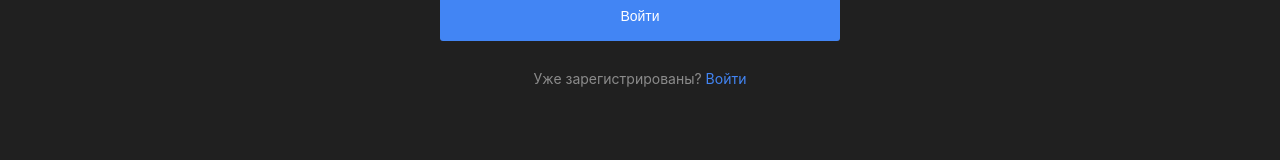
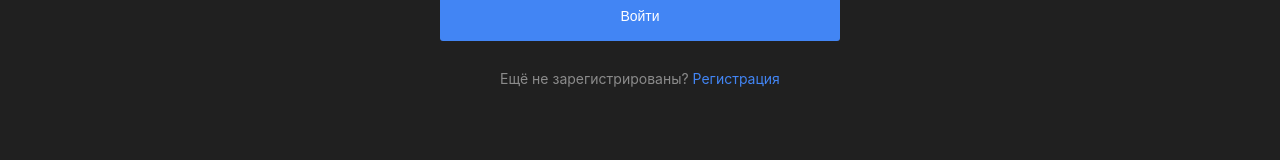
Before and after one commit to FoxyKiss/Movies-explorer-frontend, a React (Create React App) app: page /sign-in in a window 1280 px wide. Shown: the part 666-826 px from the top of the page. Built offline with nearby package versions, Linux system fonts and the light colour scheme.

Commit message:
refactor: Исправить неправильные входны данные

```diff
--- a/src/components/Login/Login.jsx
+++ b/src/components/Login/Login.jsx
@@ -1,11 +1,12 @@
 import AuthForm from '../AuthForm/AuthForm.jsx';
 
 const formProps = {
+  path: '/sign-in',
   formId: 'signInForm',
   buttonText: 'Войти',
   title: 'Рады видеть!',
-  sentence: 'Уже зарегистрированы?',
-  linkText: 'Войти',
+  sentence: 'Ещё не зарегистрированы?',
+  linkText: 'Регистрация',
   indentClass: 'login-indent'
 }
 export default function Register() {
--- a/src/components/Register/Register.jsx
+++ b/src/components/Register/Register.jsx
@@ -2,11 +2,12 @@ import AuthForm from '../AuthForm/AuthForm.jsx';
 
 
 const formProps = {
+  path: '/sign-up',
   formId: 'signUpForm',
   buttonText: 'Зарегистрироваться',
   title: 'Добро пожаловать!',
-  sentence: 'Ещё не зарегистрированы?',
-  linkText: 'Регистрация',
+  sentence: 'Уже зарегистрированы?',
+  linkText: 'Войти',
   indentClass: 'register-indent'
 }
 export default function Login() {
```
